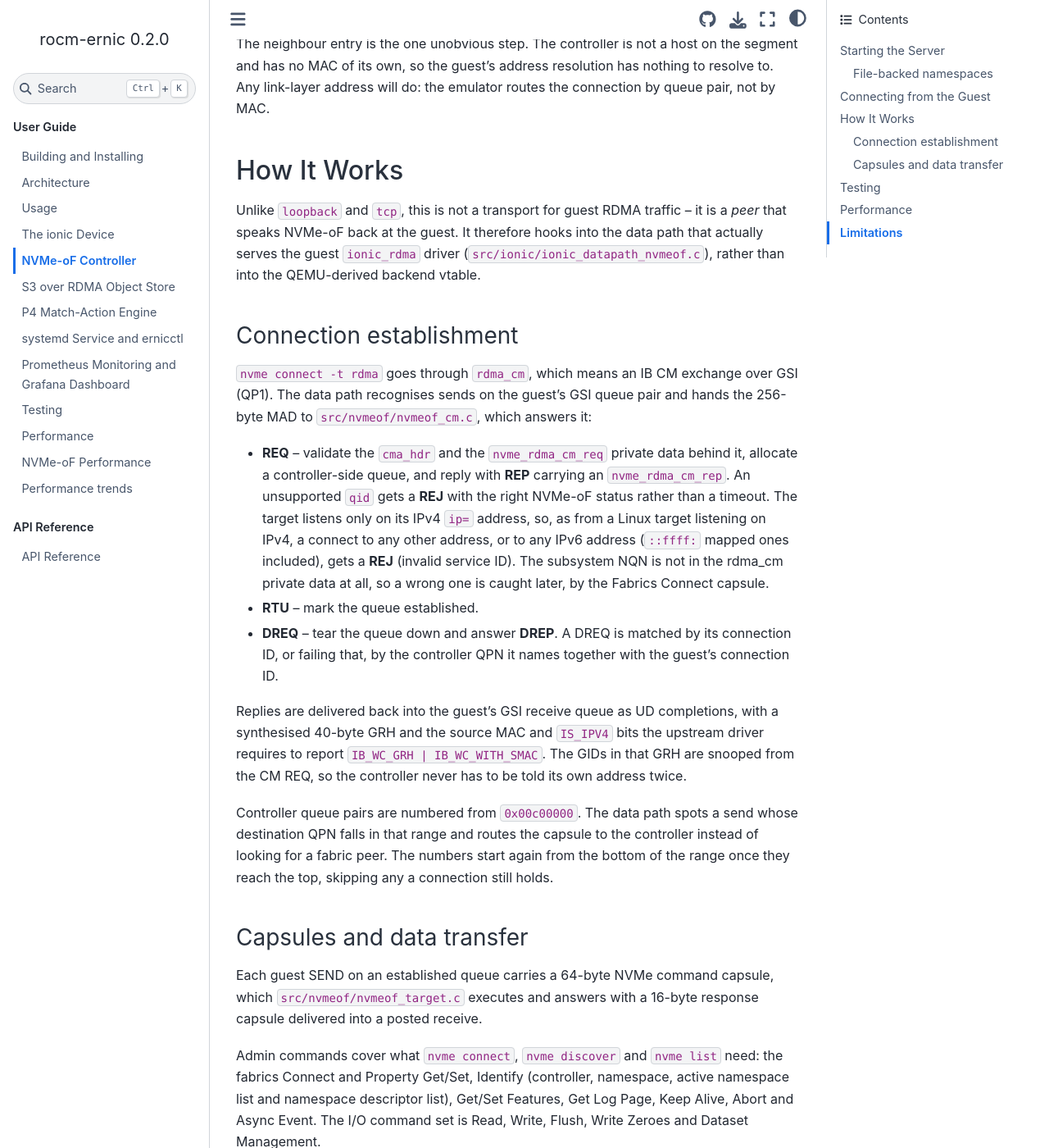
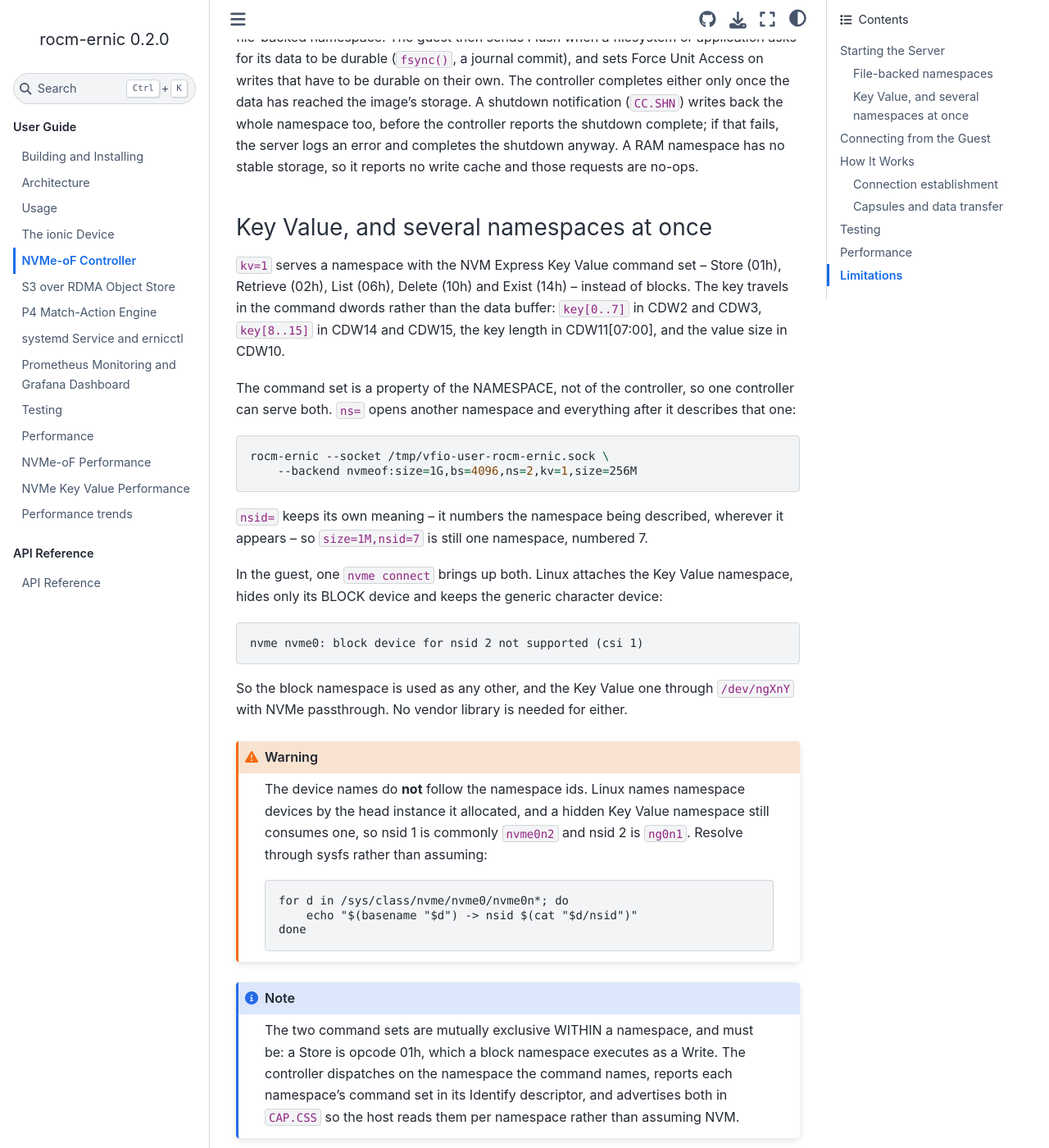
Before and after one commit to ROCm/rocm-ernic, a Sphinx documentation site: the page built from docs/nvmeof.rst, in a window 1280 px wide and 1400 px high, scrolled down 3187 px. Shown: the whole window at 82% size. Built offline with Sphinx 7.4.7 and the Sphinx Book theme 1.1.4, drawn with Linux system fonts in a browser that asks for light colours; some of the changed text lies outside the part shown.

Commit message:
ci+docs(nvmeof): KV CI lane, benchmark, and documentation
Adds a system-test lane for the mixed-namespace controller, a C benchmark that
measures actual device throughput, a performance report, and the documentation
that was missing from the feature commits.

CI LANE

system-tests.yml calls nvmeof-lane.yml a second time with `mode: mixed`.
ansible/playbooks/nvmeof-kv-tests.yml runs the play: both namespaces attach
with their own CSI, Exist/Store/Retrieve/Delete round-trips, a KV opcode
refused on the block namespace, and an isolation check that verifies a Store
does not land in the block namespace. The play resolves devices through the
nsid sysfs attribute rather than by name, since Linux names namespace devices
by head instance and a hidden KV namespace still consumes one.

BENCHMARK

tests/kv_bench.c issues KV commands directly via ioctl(NVME_IOCTL_IO_CMD),
avoiding the ~5 ms nvme-cli startup that swamps the ~330 us command latency.
It is built on the host (catching -Wformat and -Wjump-misses-init before the
guest sees them) but not registered with CTest.

DOCUMENTATION

docs/nvmeof.rst gains the kv=, keys=, maxval= and ns= option entries that were
absent from the table, a section on what a mixed controller looks like from the
guest, and an updated startup log example. docs/nvmeof-kv-performance.rst is a
new page charting Store and Retrieve as separate series.

FIXES

Play vars in nvmeof-kv-tests.yml are moved to group_vars/all.yml so a consumer
setting them in their own inventory is not silently ignored. test_nvmeof_ci.sh
gains a file-backed block + KV case that exercises the per-namespace path that
could free a path twice or not at all.

Signed-off-by: Stephen Bates <sbates@raithlin.com>
Co-Authored-By: Claude <noreply@anthropic.com>

```diff
--- a/docs/index.rst
+++ b/docs/index.rst
@@ -73,6 +73,7 @@ a host TAP:
    testing
    performance
    nvmeof-performance
+   nvmeof-kv-performance
    perf-trends
 
 .. toctree::
--- a/docs/nvmeof.rst
+++ b/docs/nvmeof.rst
@@ -95,7 +95,30 @@ The backend string is ``nvmeof`` optionally followed by
        queue included, out of a table of 2048.
    * - ``nsid=``
      - ``1``
-     - Namespace identifier.
+     - Identifier of the namespace being described.
+   * - ``ns=``
+     - unset
+     - Start ANOTHER namespace, numbered by this value;
+       every per-namespace option after it describes that
+       one. Up to eight namespaces, and a repeated id is
+       refused. See :ref:`nvmeof-mixed`.
+   * - ``kv=``
+     - ``0``
+     - Serve this namespace with the NVM Express Key Value
+       command set instead of the block one. ``size=`` is
+       then the total value capacity and owes the block
+       size nothing. Refused together with ``file=``:
+       the store is a hash table in anonymous memory and
+       has no on-disk layout.
+   * - ``keys=``
+     - ``4096``
+     - Most keys live at once, Key Value namespaces only.
+   * - ``maxval=``
+     - ``1M``
+     - Largest single value, Key Value namespaces only.
+       ``mdts`` caps a transfer at 128 KiB whatever this
+       says, so a larger value has to be stored in pieces
+       under separate keys.
    * - ``model=``
      - ``rocm-ernic NVMe-oF target``
      - Identify-controller model string, 1 to 40
@@ -117,10 +140,13 @@ A successful start logs the controller at ``info``:
 
 .. code-block:: console
 
-   ionic_datapath: nvmeof target 'nvmet-test' 1073741824 bytes bs=4096 \
+   ionic_datapath: nvmeof target 'nvmet-test' 1 namespace(s) \
        at 192.168.200.1:4420
+   ionic_datapath:   nsid 1 block, 1073741824 bytes bs=4096
 
-The size it logs is the one settled on, which for an existing
+One line for the controller and one for each namespace: with
+more than one, a single line cannot say which is which. The
+size it logs is the one settled on, which for an existing
 ``file=`` image without ``size=`` is the image's.
 
 .. _nvmeof-durability:
@@ -154,6 +180,70 @@ controller reports the shutdown complete; if that fails, the
 server logs an error and completes the shutdown anyway. A RAM
 namespace has no stable storage, so it reports no write cache
 and those requests are no-ops.
+
+.. _nvmeof-mixed:
+
+Key Value, and several namespaces at once
+^^^^^^^^^^^^^^^^^^^^^^^^^^^^^^^^^^^^^^^^^
+
+``kv=1`` serves a namespace with the NVM Express Key Value
+command set -- Store (01h), Retrieve (02h), List (06h),
+Delete (10h) and Exist (14h) -- instead of blocks. The key
+travels in the command dwords rather than the data buffer:
+``key[0..7]`` in CDW2 and CDW3, ``key[8..15]`` in CDW14 and
+CDW15, the key length in CDW11[07:00], and the value size in
+CDW10.
+
+The command set is a property of the NAMESPACE, not of the
+controller, so one controller can serve both. ``ns=`` opens
+another namespace and everything after it describes that one:
+
+.. code-block:: bash
+
+   rocm-ernic --socket /tmp/vfio-user-rocm-ernic.sock \
+       --backend nvmeof:size=1G,bs=4096,ns=2,kv=1,size=256M
+
+``nsid=`` keeps its own meaning -- it numbers the namespace
+being described, wherever it appears -- so ``size=1M,nsid=7``
+is still one namespace, numbered 7.
+
+In the guest, one ``nvme connect`` brings up both. Linux
+attaches the Key Value namespace, hides only its BLOCK device
+and keeps the generic character device:
+
+.. code-block:: console
+
+   nvme nvme0: block device for nsid 2 not supported (csi 1)
+
+So the block namespace is used as any other, and the Key Value
+one through ``/dev/ngXnY`` with NVMe passthrough. No vendor
+library is needed for either.
+
+.. warning::
+
+   The device names do **not** follow the namespace ids.
+   Linux names namespace devices by the head instance it
+   allocated, and a hidden Key Value namespace still consumes
+   one, so nsid 1 is commonly ``nvme0n2`` and nsid 2 is
+   ``ng0n1``. Resolve through sysfs rather than assuming::
+
+      for d in /sys/class/nvme/nvme0/nvme0n*; do
+          echo "$(basename "$d") -> nsid $(cat "$d/nsid")"
+      done
+
+.. note::
+
+   The two command sets are mutually exclusive WITHIN a
+   namespace, and must be: a Store is opcode 01h, which a
+   block namespace executes as a Write. The controller
+   dispatches on the namespace the command names, reports each
+   namespace's command set in its Identify descriptor, and
+   advertises both in ``CAP.CSS`` so the host reads them
+   per namespace rather than assuming NVM.
+
+:doc:`nvmeof-kv-performance` measures this path, and
+``ansible/playbooks/nvmeof-kv-tests.yml`` is the play that
+exercises it.
 
 Connecting from the Guest
 -------------------------
--- /dev/null
+++ b/docs/perf-history/badge-nvmekv.json
@@ -0,0 +1 @@
+{"color": "lightgrey", "label": "NVMe KV 64K retrieve", "message": "no data", "schemaVersion": 1}
```
Also changed, not shown: README.md (+1 -0 lines), docs/nvmeof-kv-performance.rst (added, +178 -0 lines), docs/nvmeof-performance.rst (+5 -3 lines), ci/README.md, 10 other files.
